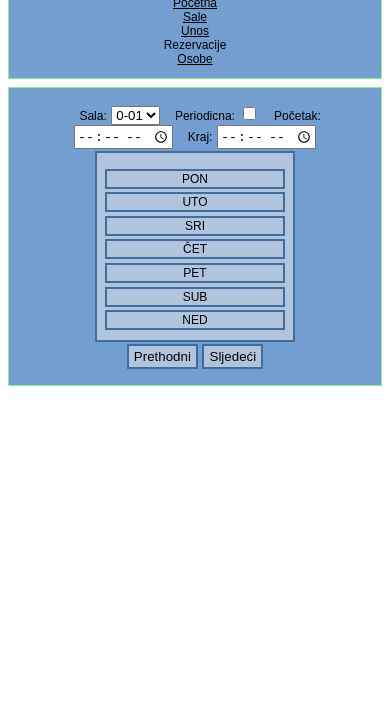
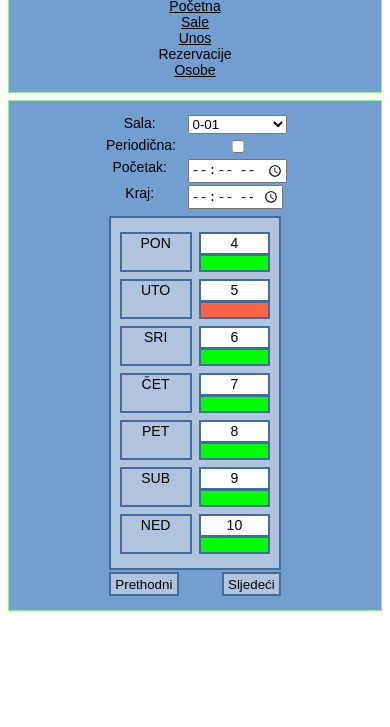
Before and after one commit to fpoljcic/wt-projekat, a plain HTML site: page rezervacija.html in a window 390 px wide. Shown: the part 117-844 px from the top of the page. Drawn offline with Linux system fonts and the light colour scheme.

Commit message:
Dodatno popravljen css, bolji izgled

```diff
--- a/pocetna.css
+++ b/pocetna.css
@@ -1,12 +1,12 @@
 body {
 	font-family: Arial, Helvetica, sans-serif;
 	padding-top: 50px;
+	font-size: 14px;
 }
 
 .meni {
 	background-color: #729fcf;
 	border: 1px solid lightgreen;
-	font-size: 12px;
 	text-align: center;
 }
 
@@ -39,12 +39,12 @@ body {
 	border: 1px solid lightgreen;
 	text-align: center;
 	margin-top: 0.5em;
-	padding: 1em 1em 0.5em 1em;
+	padding: 1em;
 }
 
 .sadrzaj img {
 	vertical-align: middle;
-	padding-bottom: 0.5em;
+	padding: 0.25em;
 	margin: auto;
 	width: 31vw;
 	height: auto;
--- a/rezervacija.css
+++ b/rezervacija.css
@@ -1,12 +1,12 @@
 body {
 	font-family: Arial, Helvetica, sans-serif;
 	padding-top: 50px;
+	font-size: 14px;
 }
 
 .meni {
 	background-color: #729fcf;
 	border: 1px solid lightgreen;
-	font-size: 12px;
 	text-align: center;
 }
 
@@ -44,13 +44,18 @@ body {
 }
 
 label {
-	font-size: 12px;
-	padding-left: 3%;
+	padding-left: 3.5%;
+}
+
+input[name=kraj] {
+	margin-right: 3.5%;
 }
 
 .kalendar {
 	margin: auto;
-	width: 60%;
+	width: 37%;
+	min-width: 350px;
+	margin-top: 0.5em;
 }
 
 table {
@@ -68,7 +73,6 @@ table {
 
 table, td {
 	border: 2px solid #406c9e;
-	font-size: 12px;
 	table-layout: fixed;
 }
 
@@ -118,33 +122,47 @@ input[name=sljedeci] {
 		display: block;
 	}
 
-	td {
-		display: block;
+	.polja {
+		display: inline-grid;
+		grid-gap: 0.2em;
+		grid-column-gap: 1em;
 	}
 
-	.brojevi {
+	.polja input, .polja select {
+		grid-column-start: 2;
+	}
+
+	.brojevi, tr:nth-child(1), th {
 		display: none;
 	}
 
-	th {
-		display: none;
+	tr {
+		display: table-cell;
 	}
 
-	table {
-		empty-cells: hide;
+	td {
+		display: block;
+		padding-bottom: 1em;
+		margin-top: 0.5em;
+		margin-bottom: 0.5em;
+		height: 1.5em;
+		visibility: hidden;
 	}
 
-	.dani td {
-		margin-top: 2%;
-		margin-bottom: 2%;
+	tr.dani > td, td.zauzeta, td.slobodna {
+		visibility: visible;
+	}
+
+	tr:nth-child(4) {
+		display: block;
 	}
 
 	table {
 		padding-bottom: 0;
-		width: 200px;
 	}
 
-	input[type=button] {
-		float: none;
+	.kalendar {
+		width: 50%;
+		min-width: 125px;
 	}
 }
--- a/rezervacija.html
+++ b/rezervacija.html
@@ -19,6 +19,7 @@
 		</ul>
 	</div>
 	<div class="sadrzaj">
+		<div class="polja">
 			<label>Sala:</label>
 			<select name="sale">
 				<option value="0-01">0-01</option>
@@ -45,12 +46,13 @@
 				<option value="EE1">EE1</option>
 				<option value="EE2">EE2</option>
 			</select>
-		<label>Periodicna:</label>
+			<label>Periodična:</label>
 			<input type="checkbox" name="periodicna">
 			<label>Početak:</label>
 			<input type="time" name="pocetak">
 			<label>Kraj:</label>
 			<input type="time" name="kraj">
+		</div>
 		<div class="kalendar">
 			<table>
 				<tr>
--- a/sale.css
+++ b/sale.css
@@ -1,12 +1,12 @@
 body {
 	font-family: Arial, Helvetica, sans-serif;
 	padding-top: 50px;
+	font-size: 14px;
 }
 
 .meni {
 	background-color: #729fcf;
 	border: 1px solid lightgreen;
-	font-size: 12px;
 	text-align: center;
 }
 
@@ -43,7 +43,6 @@ body {
 
 .tabelaSala {
 	border-spacing: 0;
-	font-size: 12px;
 	margin-right: auto;
 	margin-left: auto;
 }
@@ -53,21 +52,24 @@ body {
 	padding: 5% 2%;
 	min-width: 40px;
 	font-weight: normal;
-	/*groove, ridge, inset, outset*/
 	border: 1px;
 	border-style: outset;
 	border-color: white;
 }
 
+.sala:nth-child(6) {
+	width: 4em;
+}
+
 td.headerSprat {
 	text-align: right;
+	font-size: 16px;
 }
-
 
 .headerRedni {
 	background-color: #cccccc;
 	padding: 1% 2%;
-	min-width: 70px;
+	min-width: 80px;
 	font-weight: normal;
 	border: 1px;
 	border-style: outset;
@@ -84,13 +86,13 @@ td.headerRedni {
 }
 
 .sala {
-	padding: 0% 1%;
+	padding: 1% 1%;
 	background-color: white;
 	min-width: 30px;
 	border: 1px;
 	border-style: inset;
 	border-color: black;
-	text-align: center;
+	text-align: left;
 	vertical-align: top;
 }
 
@@ -111,11 +113,15 @@ td.headerRedni {
 		display: block;
 	}
 
-	.headerSprat {
+	.headerSprat, .headerRedni {
 		display: none;
 	}
 
-	.headerRedni {
-		display: none;
+	.sala {
+		padding: 0.3em;
+	}
+
+	.sala:nth-child(6) {
+		width: 3em;
 	}
 }
--- a/unos.css
+++ b/unos.css
@@ -1,12 +1,12 @@
 body {
 	font-family: Arial, Helvetica, sans-serif;
 	padding-top: 50px;
+	font-size: 14px;
 }
 
 .meni {
 	background-color: #729fcf;
 	border: 1px solid lightgreen;
-	font-size: 12px;
 	text-align: center;
 }
 
```
Lines whose indentation alone changed are shown as unchanged.
